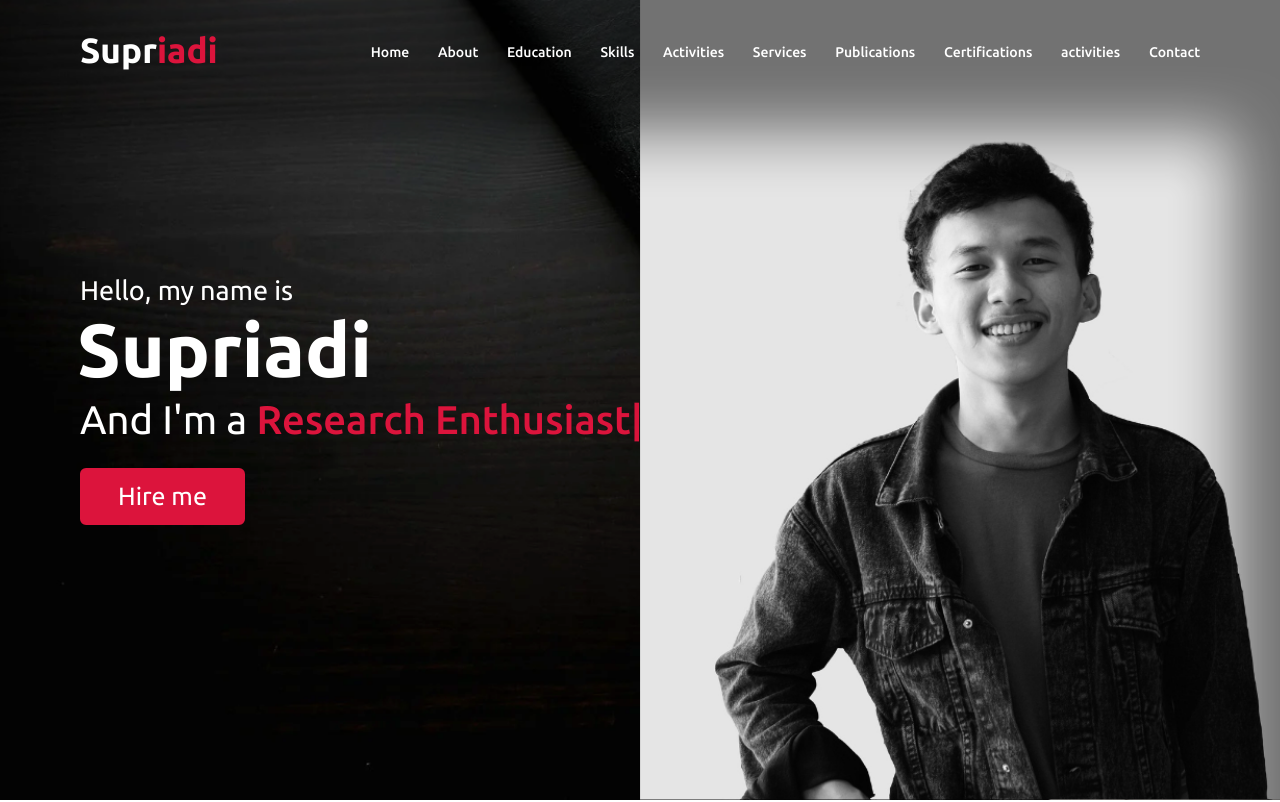
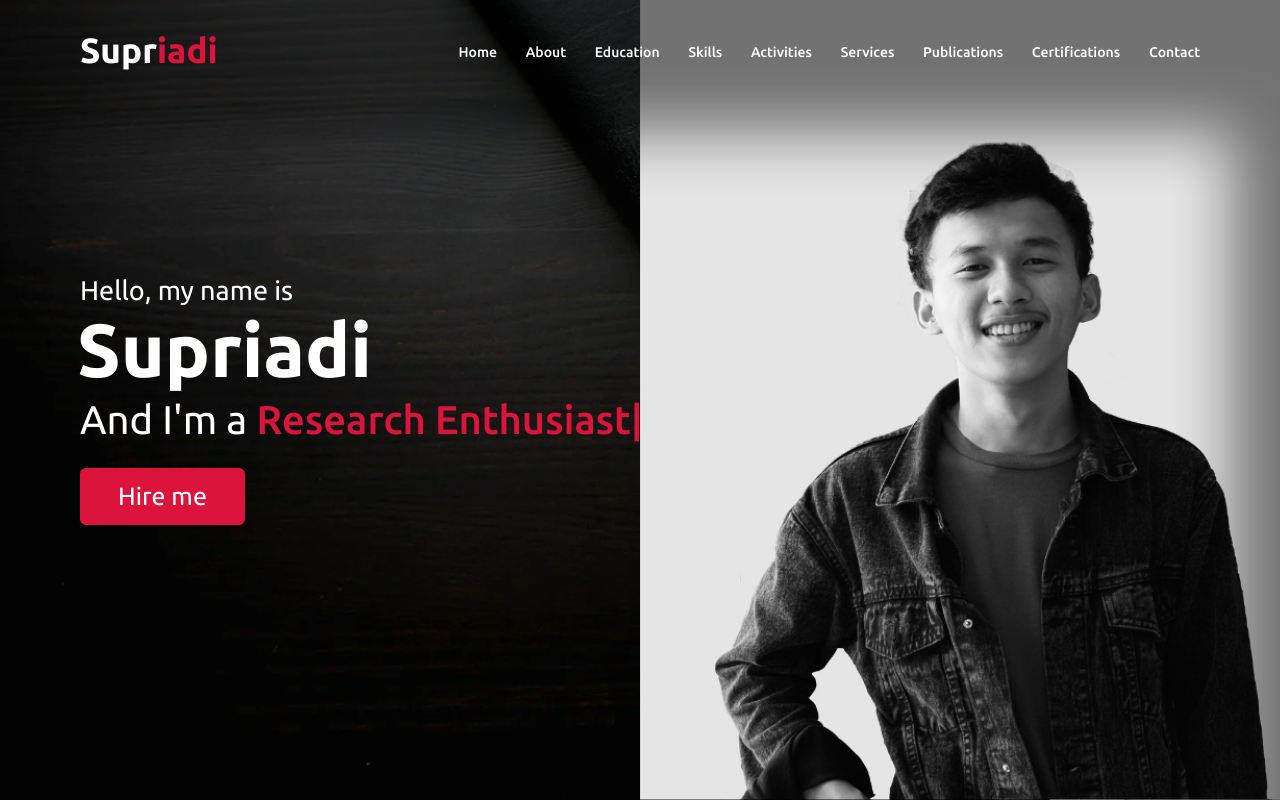
Before and after one commit to obocloud/portofolio, a plain HTML site: page index.html in a window 1280 px wide. Shown: the top 802 px of the page. Drawn offline with nearby package versions, Linux system fonts and the light colour scheme.

Commit message:
Update index.html

```diff
--- a/index.html
+++ b/index.html
@@ -40,7 +40,7 @@
                 <li><a href="#services" class="menu-btn">Services</a></li>
                 <li><a href="#research" class="menu-btn">Publications</a></li>
                 <li><a href="#certificates" class="menu-btn">Certifications</a></li>
-                <li><a href="#activities" class="menu-btn">activities</a></li>
+<!--                 <li><a href="#activities" class="menu-btn">activities</a></li> -->
                 <li><a href="#contact" class="menu-btn">Contact</a></li>
             </ul>
             <div class="menu-btn">
```
